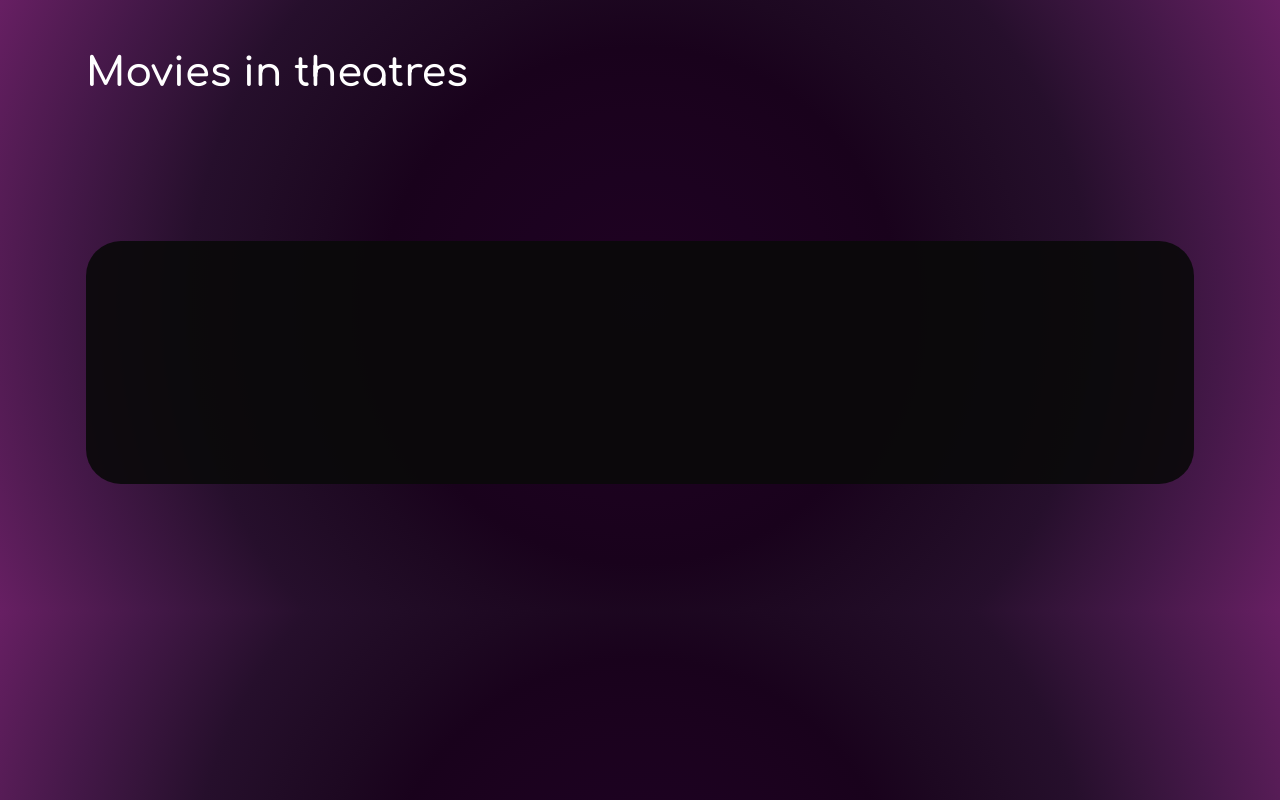
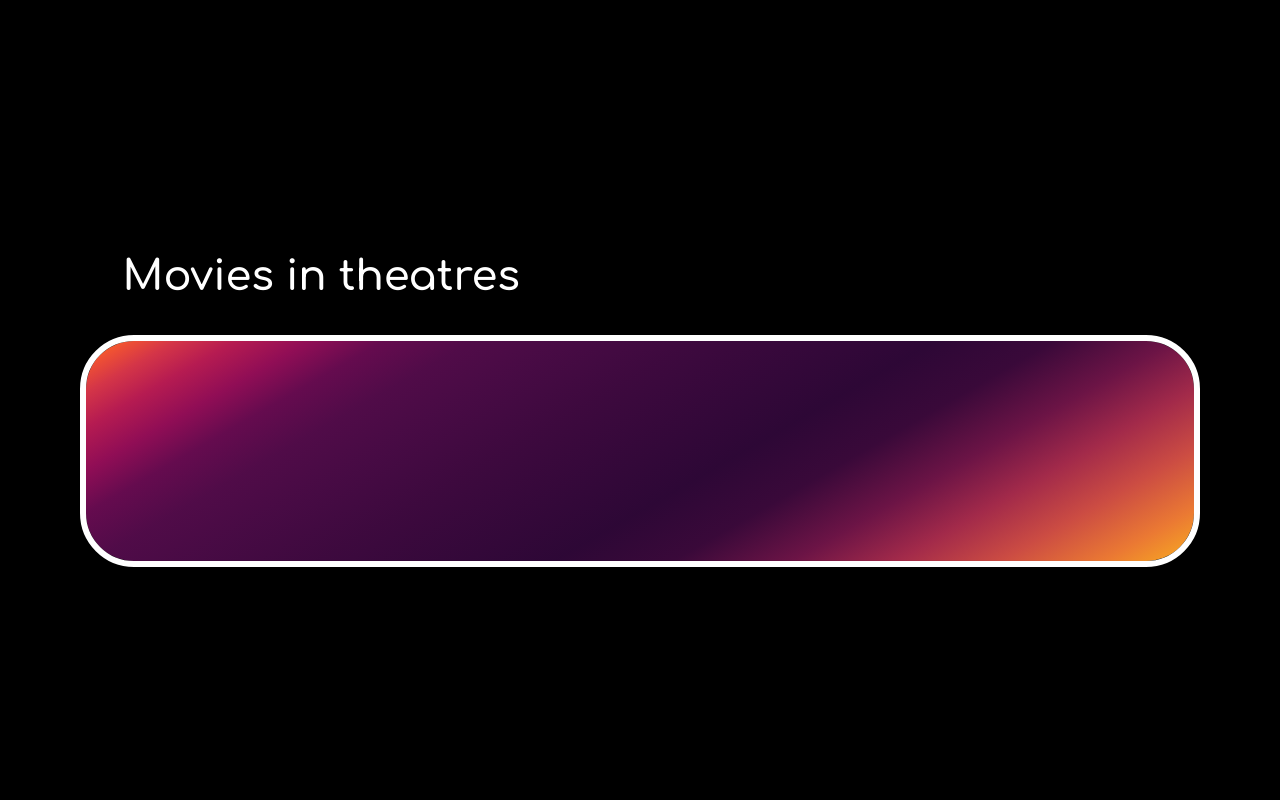
Before and after one commit to erkka8742/Moviesite, a website: page public/theaters.html in a window 1280 px wide. Drawn offline with nearby package versions, Linux system fonts and the light colour scheme; no server answers; a web font is replaced by a local one.

Commit message:
fger98fe8f9s8

```diff
--- a/public/theaters.css
+++ b/public/theaters.css
@@ -6,14 +6,8 @@ body {
     justify-content: center;
     align-items: center;
     color: white;
-    background-image: radial-gradient(circle, #0f153f, #101640, #101641, #111742, #111843, #1c1843, #241743, #2c1643, #3b1340, #47103b, #510d35, #590d2e);
-    background-image: radial-gradient(circle, #000000, #0e0308, #150612, #180b1b, #161024, #1c213c, #1b3454, #0c486c, #007196, #009ebb, #27ccda, #5ffbf1);
-    background-image: radial-gradient(circle, #000000, #100308, #190711, #1e0a19, #220e22, #260f2a, #2a1133, #2c133c, #321346, #371350, #3d125a, #431164);
-    background-image: radial-gradient(circle, #000000, #070104, #0d0209, #11040f, #130614, #1a0c1e, #201128, #251433, #361947, #491c5a, #5f1d6d, #761c7f);
-    background-image: radial-gradient(circle, #000000, #000000, #000000, #000000, #000000, #14050a, #1f0b13, #280e1a, #3f102c, #541143, #67145f, #761c7f);
-    background-image: radial-gradient(circle, #000000, #060103, #0c0207, #10030b, #120410, #1b0a1a, #210f24, #28122f, #391642, #4c1a56, #601c6b, #761c7f);
-    background-image: radial-gradient(circle, #1f0223, #200224, #210226, #220227, #230228, #28052d, #2e0733, #340938, #400e43, #4d144d, #5a1958, #671f63);
-    background-image: radial-gradient(circle, #1f0223, #1e0221, #1c0220, #1b021e, #19021c, #1d0821, #210c26, #260f2c, #35143a, #441848, #551c55, #671f63);
+
+    background-color: rgb(0, 0, 0);
 }
 .main-container {
     display: flex;
@@ -25,12 +19,32 @@ body {
 }
 .background {
     /* The actual color of the page content background */
-    background-color: #090909e5; /* White */
+    background-color: #0909095f; /* White */
+    outline: 6px solid rgb(255, 255, 255);
+    background-image: linear-gradient(
+        150deg,
+        hsl(24deg 100% 55%) 0%,
+        hsl(9deg 85% 57%) 3%,
+        hsl(353deg 65% 52%) 6%,
+        hsl(339deg 74% 41%) 10%,
+        hsl(327deg 83% 31%) 15%,
+        hsl(315deg 80% 22%) 20%,
+        hsl(307deg 75% 18%) 26%,
+        hsl(303deg 74% 16%) 33%,
+        hsl(299deg 74% 14%) 41%,
+        hsl(294deg 75% 13%) 49%,
+        hsl(289deg 76% 12%) 57%,
+        hsl(300deg 73% 13%) 65%,
+        hsl(326deg 69% 25%) 73%,
+        hsl(344deg 59% 40%) 80%,
+        hsl(4deg 57% 53%) 87%,
+        hsl(23deg 82% 56%) 94%,
+        hsl(39deg 94% 55%) 100%
+      );
     /* Adjust this padding value to change the size of the background relative to the content */
-    margin-top: 13%;
-    margin-bottom: 10%;
-    padding: 3%;
-    border-radius: 35px;
+    margin-top: 3.5%;
+    padding: 2%;
+    border-radius: 48px;
 
     /* Set a maximum width if desired, or remove if not */
     max-width: 90em;
@@ -58,7 +72,7 @@ body {
 }
 
 .movie-name {
-    font-size: 130%;
+    font-size: 140%;
     font-weight: 500;
     font-family: 'Rubik', sans-serif;
     color: #ffffff;
@@ -94,8 +108,9 @@ body {
     justify-content: space-between;
     align-items: center; /* For vertical alignment */
     width: 100%;
-    margin-top: -7%;
+    margin-top: -8%;
     margin-left: -10%;
+    font-size: 100%;
 }
 
 .rating, .movie-runtime {
@@ -103,13 +118,34 @@ body {
 }
 
 
-h1 {
+#theaters {
     display: block;
     width: 100%;
     text-align: left;
-    margin-top: 3%;
+    margin-top: 16%;
+    margin-left: 3.3%;
     font-family: 'Comfortaa', cursive;
+    font-size: 260%;
 }
+
+#title {
+    margin-top: 0%;
+    font-family: 'Comfortaa', cursive;
+    text-align: left;
+    margin-left: -40%;
+    margin-top: 2%;
+    font-size: 190%;
+    font-weight: 100;
+}
+
+#title::after {
+    position: absolute;
+    left: 0;
+    right: 0;
+    bottom: 0;  /* Adjust to control the distance from the text */
+    height: 2px;
+}
+
 
 .container {
     /* Allow the container to take full width and height of the parent div */
@@ -132,8 +168,8 @@ h1 {
 .image-box:hover {
     transform: scale(1.15);
     z-index: 2;
-    outline: 8px solid rgb(255, 255, 255);
-    outline-offset: -5px;
+    outline: 6px solid rgb(255, 255, 255);
+    outline-offset: -3px;
 }
 
 .poster-image {
--- a/public/theaters.html
+++ b/public/theaters.html
@@ -22,7 +22,8 @@
 </head>
 <body>
     <div class="another container">
-    <h1>Movies in theatres</h1>
+        <h1 id="title">Moviesite</h1>
+    <h1 id="theaters">Movies in theatres</h1>
     <div class="background">
         <div class="container">
             <div class="row gy-3">
```
